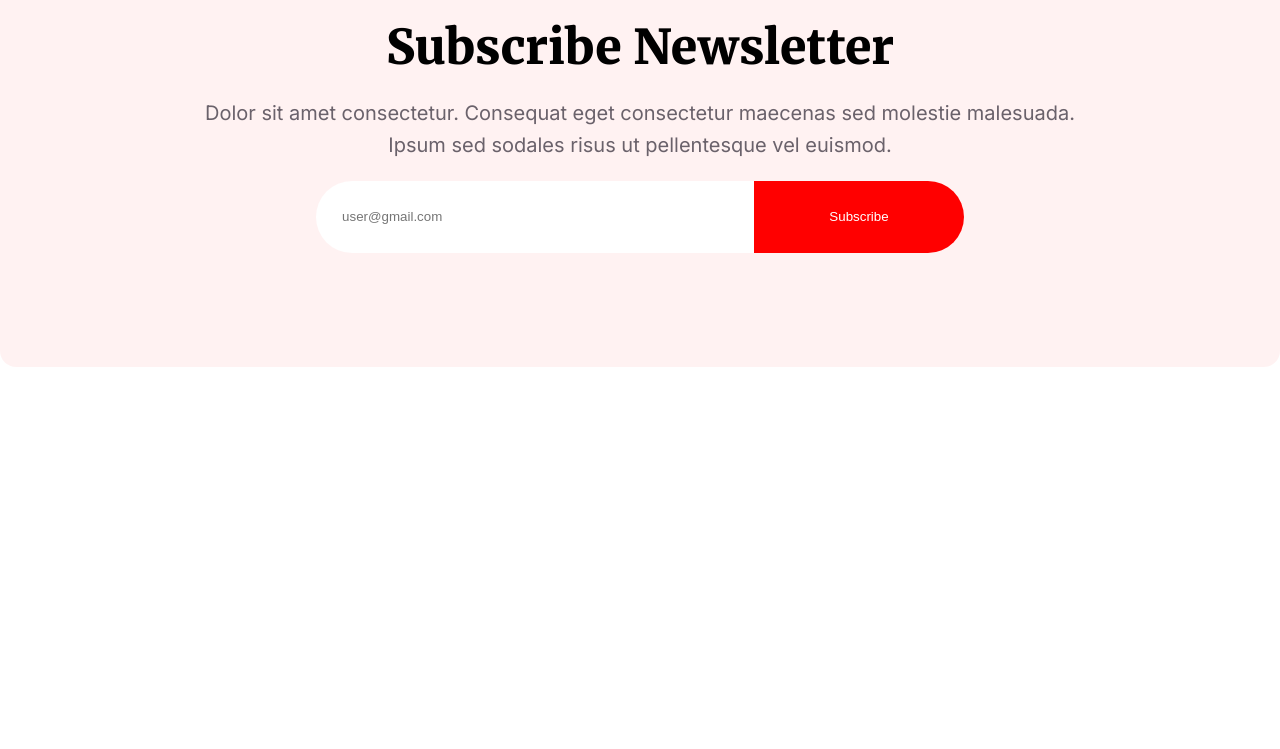
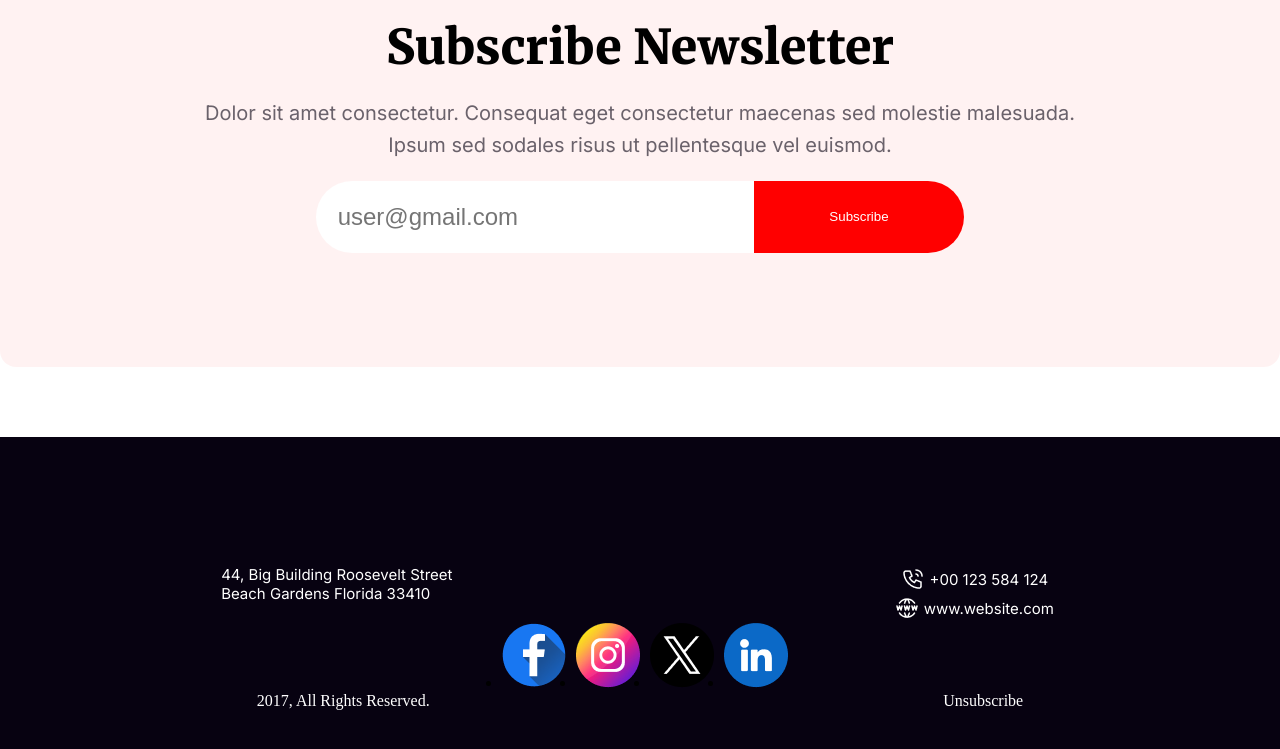
Before and after one commit to mamun-0/B9A1, a plain HTML site: page index.html in a window 1280 px wide. Shown: the part 5550-6299 px from the top of the page. Before the commit the page ends 5987 px from the top, so only its background shows below. Drawn offline with Linux system fonts and the light colour scheme.

Commit message:
footer section complete ☺☺

```diff
--- a/index.html
+++ b/index.html
@@ -180,11 +180,44 @@
           Ipsum sed sodales risus ut pellentesque vel euismod.
         </p>
         <form class="subscribe-form" action="#">
-          <input type="text" placeholder="   user@gmail.com" />
+          <input type="text" placeholder=" user@gmail.com" />
           <button type="submit">Subscribe</button>
         </form>
       </div>
     </section>
-    <footer></footer>
+    <footer>
+      <div class="f-first-container">
+        <div>
+          <p>
+            44, Big Building Roosevelt Street <br />
+            Beach Gardens Florida 33410
+          </p>
+        </div>
+        <div>
+          <ul class="icon-group-1">
+            <li>
+              <img class="icon-1" src="/resources/call.png" alt="call icon" />
+              <p>+00 123 584 124</p>
+            </li>
+            <li>
+              <img class="icon-1" src="/resources/website.png" alt="www icon" />
+              <p>www.website.com</p>
+            </li>
+          </ul>
+        </div>
+      </div>
+      <div class="f-second-container">
+        <ul>
+          <li><a href="https://www.facebook.com"><img src="/resources/facebook.png" alt="facebook"></a></li>
+          <li><a href="https://www.instagram.com"><img src="/resources/instagram.png" alt="instagram"></a></li>
+          <li><a href="https://www.twitter.com"><img src="/resources/twitter.png" alt="twitter"></a></li>
+          <li><a href="https://www.linkedin.com"><img src="/resources/linkedin.png" alt="linkedin"></a></li>
+        </ul>
+      </div>
+      <div class="f-third-container">
+        <p>2017, All Rights Reserved.</p>
+        <p>Unsubscribe</p>
+      </div>
+    </footer>
   </body>
 </html>
--- a/style.css
+++ b/style.css
@@ -273,7 +273,7 @@
 }
 .discount {
   position: absolute;
-  top: 18%;
+  top: 25%;
   left: -24%;
   height: 50%;
   width: 50%;
@@ -333,6 +333,7 @@ input[type="text"] {
   background: #fff;
   padding: 15px;
   border: none;
+  font-size: 150%;
 }
 button[type="submit"] {
   width: 210px;
@@ -348,3 +349,44 @@ button[type="submit"] {
   border: none;
   color: white;
 }
+/* Footer */
+footer {
+  height: 50vh;
+  background-color: #070211;
+  display: flex;
+  flex-direction: column;
+  justify-content: center;
+}
+.icon-group-1 li {
+  display: flex;
+  justify-content: center;
+  align-items: center;
+}
+.icon-group-1 p{
+ padding:5px ;
+}
+.f-first-container {
+  color: white;
+  display: flex;
+  justify-content: space-around;
+}
+.f-first-container p {
+  font-family: Inter;
+  font-size: 15px;
+}
+.f-second-container ul {
+  display: flex;
+  justify-content: center;
+  align-items: center;
+}
+.f-second-container ul li {
+  margin-left: 10px;
+}
+.f-third-container {
+  color: white;
+  display: flex;
+  justify-content: space-around;
+}
+.icon-group-1 ul {
+  list-style: none;
+}
```
